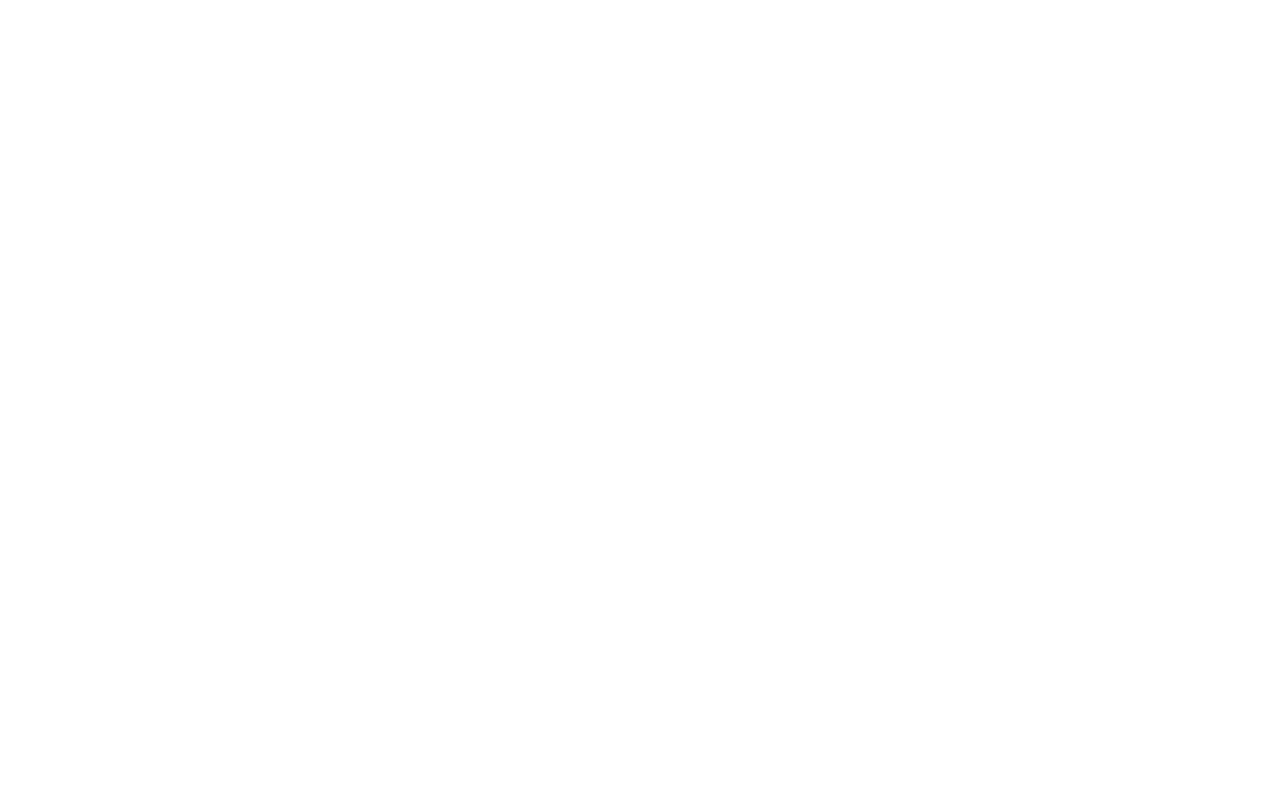
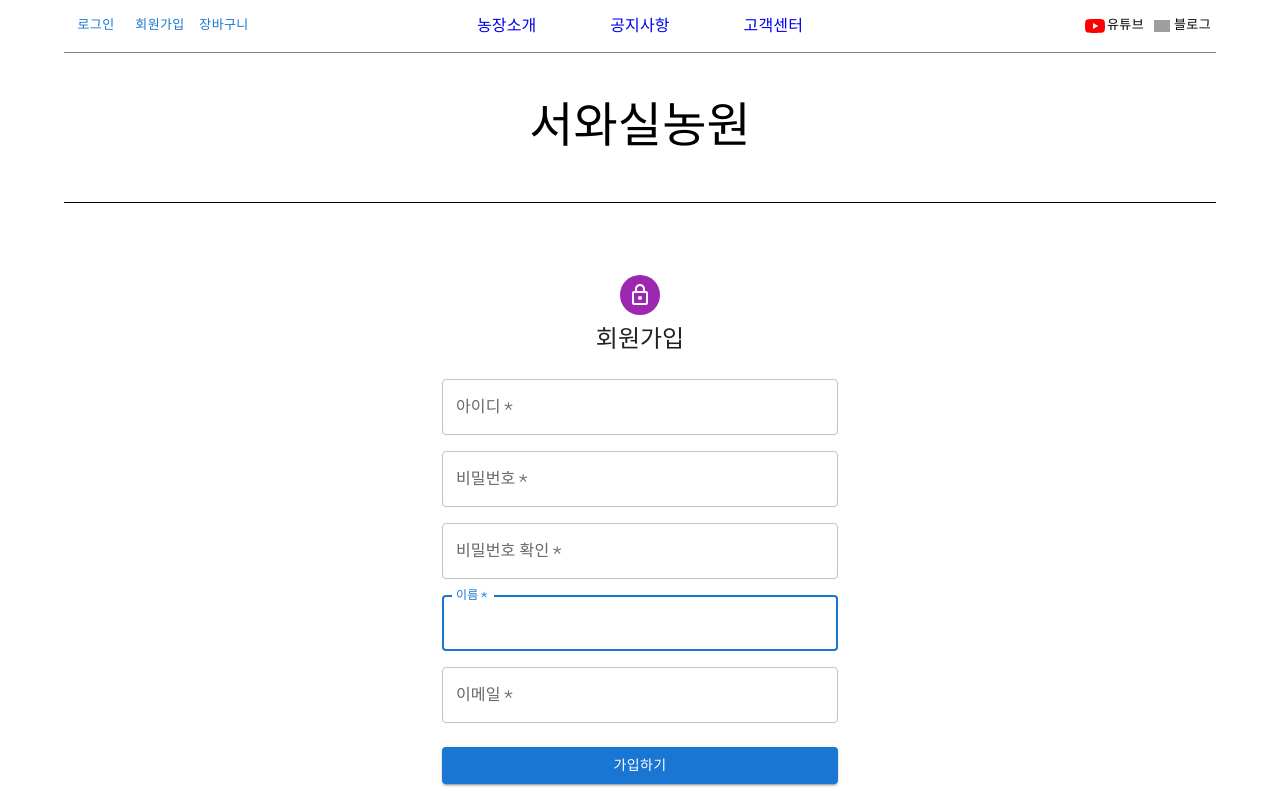
Before and after one commit to sung-woo-jang/seowasil_client, a React (Create React App) app: page /signup in a window 1280 px wide. Before the commit this address had no page. Shown: the top 800 px of the page. Built offline with nearby package versions, Linux system fonts and the light colour scheme; grey boxes are pictures that could not be loaded; a web font is replaced by a local one.

Commit message:
Style: 회원가입 페이지 추가

```diff
--- a/src/App.jsx
+++ b/src/App.jsx
@@ -1,12 +1,14 @@
 import { Route, Routes } from 'react-router-dom';
 import Layout from './Layout';
 import Main from './page/Main';
+import SignUp from './page/SignUp';
 
 function App() {
     return (
         <Routes>
             <Route element={<Layout />}>
                 <Route path="/" element={<Main />} />
+                <Route path="/signup" element={<SignUp />} />
             </Route>
         </Routes>
     );
--- /dev/null
+++ b/src/page/SignUp/index.jsx
@@ -0,0 +1,98 @@
+import Avatar from '@mui/material/Avatar';
+import {
+    Button,
+    CssBaseline,
+    TextField,
+    Grid,
+    Box,
+    Typography,
+    Container,
+} from '@mui/material';
+import { LockOutlined } from '@mui/icons-material';
+
+export default function SignUp() {
+    return (
+        <Container component="main" maxWidth="xs">
+            <CssBaseline />
+            <Box
+                sx={{
+                    marginTop: 8,
+                    display: 'flex',
+                    flexDirection: 'column',
+                    alignItems: 'center',
+                }}
+            >
+                <Avatar sx={{ m: 1, bgcolor: 'secondary.main' }}>
+                    <LockOutlined />
+                </Avatar>
+                <Typography component="h1" variant="h5">
+                    회원가입
+                </Typography>
+                <Box component="form" sx={{ mt: 3 }}>
+                    <Grid container spacing={2}>
+                        <Grid item xs={12}>
+                            <TextField
+                                required
+                                fullWidth
+                                id="아이디"
+                                label="아이디"
+                                name="아이디"
+                            />
+                        </Grid>
+                        <Grid item xs={12}>
+                            <TextField
+                                required
+                                fullWidth
+                                name="비밀번호"
+                                label="비밀번호"
+                                type="password"
+                                id="password"
+                                autoComplete="new-password"
+                            />
+                        </Grid>
+                        <Grid item xs={12}>
+                            <TextField
+                                required
+                                fullWidth
+                                name="비밀번호 확인"
+                                label="비밀번호 확인"
+                                type="password"
+                                id="password-correct"
+                                autoComplete="new-password"
+                            />
+                        </Grid>
+                        <Grid item xs={12}>
+                            <TextField
+                                autoComplete="given-name"
+                                name="firstName"
+                                required
+                                fullWidth
+                                id="firstName"
+                                label="이름"
+                                autoFocus
+                            />
+                        </Grid>
+                        <Grid item xs={12}>
+                            <TextField
+                                required
+                                fullWidth
+                                id="email"
+                                label="이메일"
+                                name="email"
+                                autoComplete="email"
+                            />
+                        </Grid>
+                    </Grid>
+                    <Button
+                        type="submit"
+                        fullWidth
+                        variant="contained"
+                        sx={{ mt: 3, mb: 2 }}
+                    >
+                        가입하기
+                    </Button>
+                </Box>
+            </Box>
+        </Container>
+    );
+}
```
